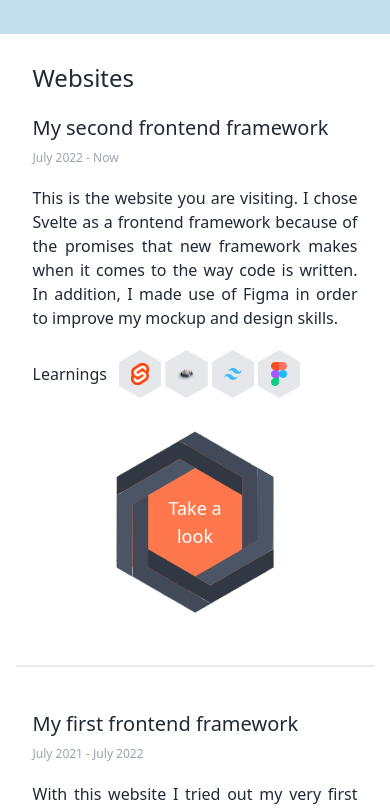
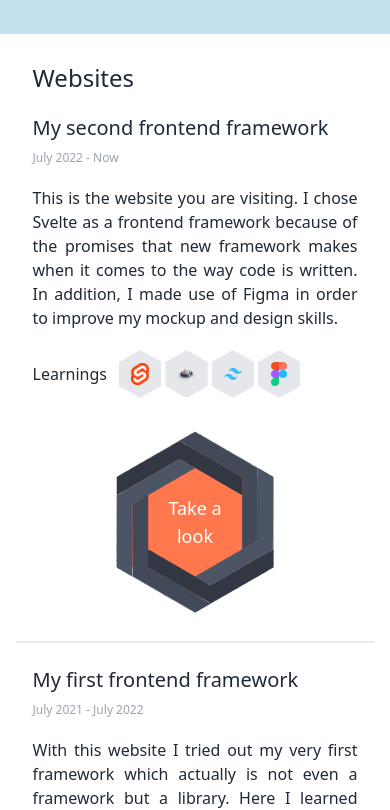
Before and after one commit to leon-obrm/portfolio, a SvelteKit app: page / in a window 390 px wide. Shown: the part 1382-2192 px from the top of the page. Built offline with nearby package versions, Linux system fonts and the light colour scheme.

Commit message:
Fix margin issues for websites

```diff
--- a/src/routes/websites/Portal.svelte
+++ b/src/routes/websites/Portal.svelte
@@ -20,7 +20,7 @@
 
 <a
     bind:this={animationContainer}
-    class="btn bg-transparent border-0 hover:bg-transparent w-60 h-60 flex justify-center items-center content-center"
+    class="btn bg-transparent border-0 hover:bg-transparent w-60 h-60 flex justify-center items-center content-center -mb-6 md:mb-0"
     href={link}
     target="new"
 >
--- a/src/routes/websites/Website.svelte
+++ b/src/routes/websites/Website.svelte
@@ -8,7 +8,7 @@
 </script>
 
 <div
-    class="w-10/12 max-w-3xl mt-5 flex flex-col justify-center items-center content-center gap-1 md:flex-row md:justify-between md:gap-8"
+    class="w-10/12 max-w-3xl flex flex-col justify-center items-center content-center gap-1 md:flex-row md:justify-between md:gap-8"
 >
     <div class="w-full max-w-md flex flex-col justify-center items-start content-center gap-5">
         <div class="flex flex-col justify-center items-start content-center gap-2">
@@ -31,7 +31,7 @@
 </div>
 
 {#if !isLast}
-    <div class="w-11/12 max-w-6xl flex flex-col justify-center items-center content-center">
+    <div class="w-11/12 max-w-4xl flex flex-col justify-center items-center content-center">
         <div class="divider" />
     </div>
 {/if}
--- a/src/routes/websites/Websites.svelte
+++ b/src/routes/websites/Websites.svelte
@@ -3,8 +3,8 @@
     import Website from "./Website.svelte";
 </script>
 
-<div class="w-full mt-2 py-5 flex flex-col justify-start content-center items-center">
-    <h1 class="w-10/12 max-w-md text-2xl font-medium md:max-w-3xl">Websites</h1>
+<div class="w-full mt-2 py-5 flex flex-col justify-start content-center items-center md:gap-3">
+    <h1 class="w-10/12 max-w-md mb-5 text-2xl font-medium md:max-w-3xl">Websites</h1>
     {#each websites as website, i}
         <Website {website} isLast={i === websites.length - 1} />
     {/each}
```
